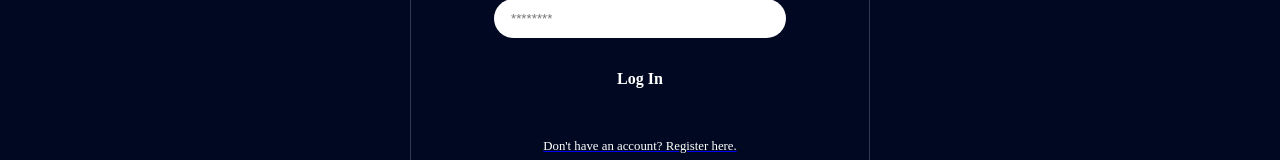
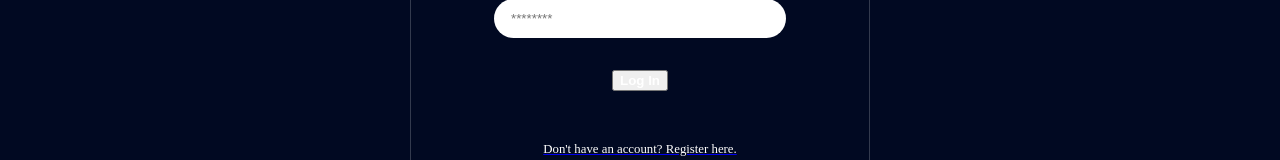
Before and after one commit to MasikaII/InfoNav, a React (Create React App) app in the folder client/: page /Login in a window 1280 px wide. Shown: the part 356-516 px from the top of the page. Built offline with nearby package versions, Linux system fonts and the light colour scheme.

Commit message:
submit button

```diff
--- a/client/src/components/Login.jsx
+++ b/client/src/components/Login.jsx
@@ -8,7 +8,6 @@ export const Login = (props) => {
     const [pass, setPass] = useState('');
     const auth = useAuth()
     const navigate = useNavigate()
-    // let history = useHistory();
     const handleSubmit = (e) => {
         e.preventDefault();
         console.log(email);
@@ -43,7 +42,7 @@ export const Login = (props) => {
 </div>
                 <input value={pass} onChange={(e) => setPass(e.target.value)} type="password" placeholder="********" id="password" name="password" />
 </div>
-                <div className="link-btn-login" type="submit">Log In</div>
+                <button className="link-btn-login" type="submit">Log In</button>
             </form>
             {/* <button className="link-btn" onClick={() => props.onFormSwitch('register')}>Don't have an account? Register here.</button> */}
             <div style={{
```
